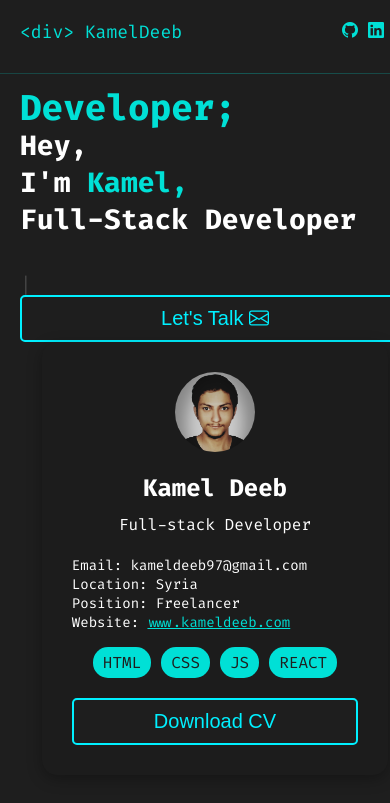
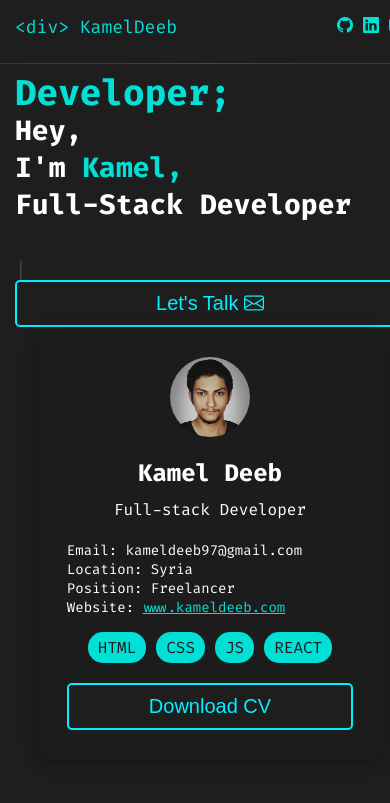
Before and after one commit to kameldeeb/kameldeeb.github.io, a plain HTML site: page index.html in a window 390 px wide. Shown: the top 803 px of the page. Drawn offline with nearby package versions, Linux system fonts and the light colour scheme.

Commit message:
Update size styles.css

```diff
--- a/styles.css
+++ b/styles.css
@@ -321,6 +321,10 @@ main {
 }
 
 @media (max-width: 480px) {
+    header,
+    main {
+        padding: 15px;
+    }
 
     .cta-button,
     .download-button {
```
